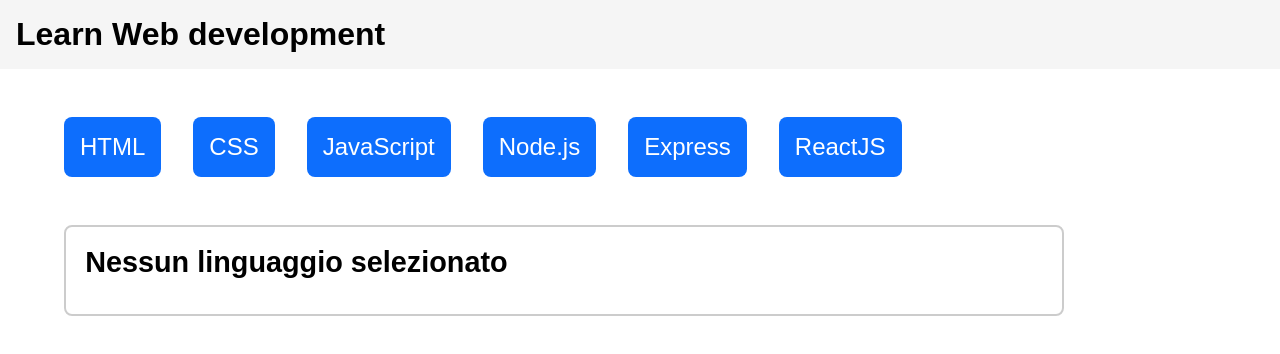
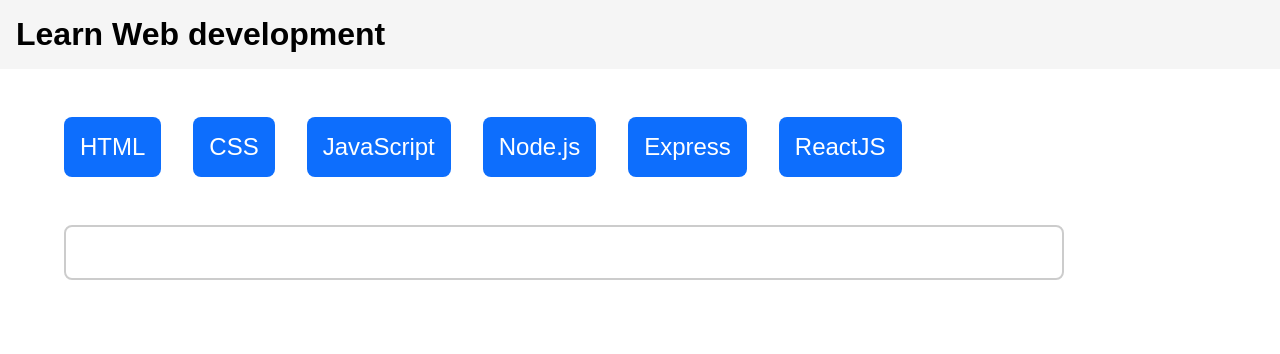
Before and after one commit to ManuelAliquo/react-use-state, a React (Vite) app: page / in a window 1280 px wide. Shown: the top 354 px of the page. Built offline with nearby package versions, Linux system fonts and the light colour scheme.

Commit message:
created card component

```diff
--- a/src/App.jsx
+++ b/src/App.jsx
@@ -1,4 +1,5 @@
 import { useState } from "react";
+import Card from "./components/Card";
 
 const languages = [
   {
@@ -42,6 +43,8 @@
 export default function App() {
   const [activeIndex, setActive] = useState(null);
 
+  let isLanguageSelected = activeIndex !== null;
+
   const showCard = (index) => {
     let newCard;
     newCard = index;
@@ -65,14 +68,10 @@
           </li>
         ))}
       </ul>
-      <div className="card">
-        <h2>
-          {activeIndex === null ? "Nessun linguaggio selezionato" : languages[activeIndex].title}
-        </h2>
-        <div className="description">
-          {activeIndex === null ? "" : languages[activeIndex].description}
-        </div>
-      </div>
+      <Card
+        title={isLanguageSelected === true ? languages[activeIndex].title : ""}
+        description={isLanguageSelected === true ? languages[activeIndex].description : ""}
+      />
     </>
   );
 }
--- a/src/assets/css/index.css
+++ b/src/assets/css/index.css
@@ -49,5 +49,5 @@
 .card > h2 {
   font-size: 1.8rem;
   font-weight: 600;
-  margin-bottom: 1rem;
+  margin-bottom: 0.8rem;
 }
--- /dev/null
+++ b/src/components/Card.jsx
@@ -0,0 +1,8 @@
+export default function Card({ title, description }) {
+  return (
+    <div className="card">
+      <h2>{title}</h2>
+      <div className="description">{description}</div>
+    </div>
+  );
+}
--- a/src/main.jsx
+++ b/src/main.jsx
@@ -1,10 +1,5 @@
-import { StrictMode } from "react";
 import { createRoot } from "react-dom/client";
 import "./assets/css/index.css";
 import App from "./App.jsx";
 
-createRoot(document.getElementById("root")).render(
-  <StrictMode>
-    <App />
-  </StrictMode>,
-);
+createRoot(document.getElementById("root")).render(<App />);
```
